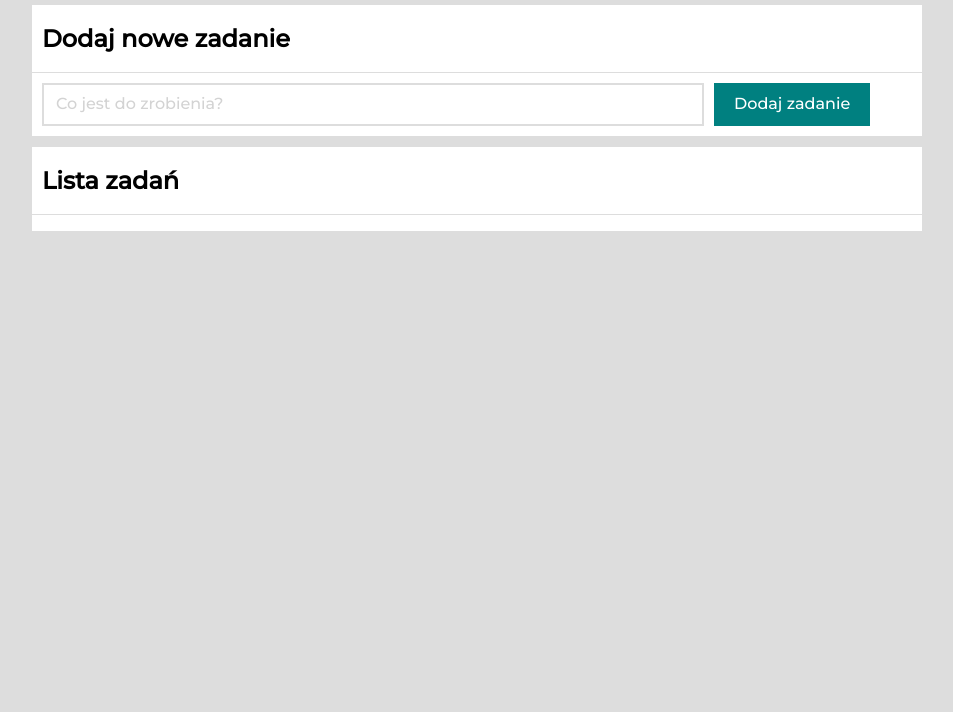
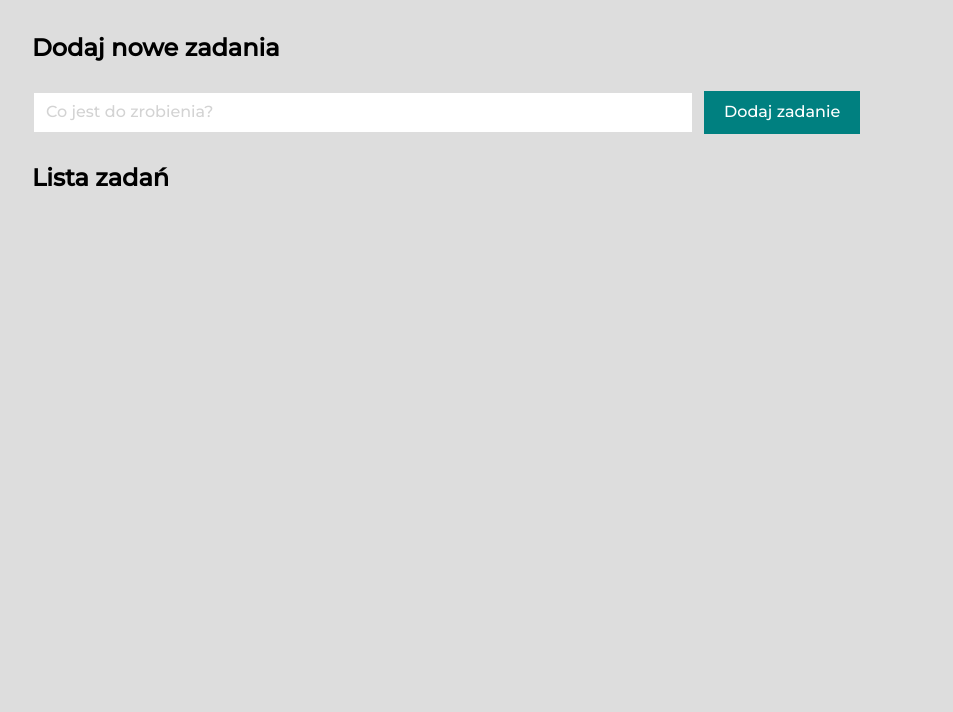
Before and after one commit to Patrycja-dz/Pracowity-.-Space, a plain HTML site: page index.html in a window 1280 px wide. Shown: the part 88-800 px from the top of the page, without its empty margins (163-1116 px from the left). Drawn offline with nearby package versions, Linux system fonts and the light colour scheme.

Commit message:
change html tree struckture, remove unnecesary tag

```diff
--- a/index.html
+++ b/index.html
@@ -10,8 +10,10 @@
         crossorigin="anonymous" />
     <link rel="preconnect" href="https://fonts.gstatic.com">
     <link href="https://fonts.googleapis.com/css2?family=Montserrat:wght@300;500&display=swap" rel="stylesheet">
+
     <link href="css/style.css" rel="stylesheet">
     <link href="css/container.css" rel="stylesheet">
+    <link href="css/section.css" rel="stylesheet">
     <link href="css/form.css" rel="stylesheet">
     <link href="css/list.css" rel="stylesheet">
     <script src="js/script.js" defer></script>
@@ -20,25 +22,27 @@
 
 <body>
 </body>
+<main class="container">
+    <header>
         <h1 class="heading">Lista zadań</h1>
-<section class="container">
-    <article class="container__article">
-        <h2 class="container__subHeading">Dodaj nowe zadanie</h2>
-    </article>
-    <article class="container__article container__article--special">
-        <form class="form js-form">
+    </header>
+
+    <section class="section">
+        <h2 class="section__heading">Dodaj nowe zadania</h2>
+        <article class="section__wrapper">
+            <form class="form js-form    ">
                 <input placeholder="Co jest do zrobienia?" class="form__field js-newTask">
                 <button class="form__addTaskButton js-addTask">Dodaj zadanie</button>
             </form>
         </article>
     </section>
-<section class="container">
-    <article class="container__article">
-        <h2 class="container__subHeading">Lista zadań</h2>
+    <section class="section">
+        <h2 class="section__heading">Lista zadań</h2>
+        <article class="section__wrapper">
+            <ul class="list js-tasks"></ul>
         </article>
-    <article class="container__article container__article--special">
-        <ul class="js-tasks"></ul>
-    </article>
+
     </section>
+</main>
 
 </html>
```
Lines whose indentation alone changed are shown as unchanged.
